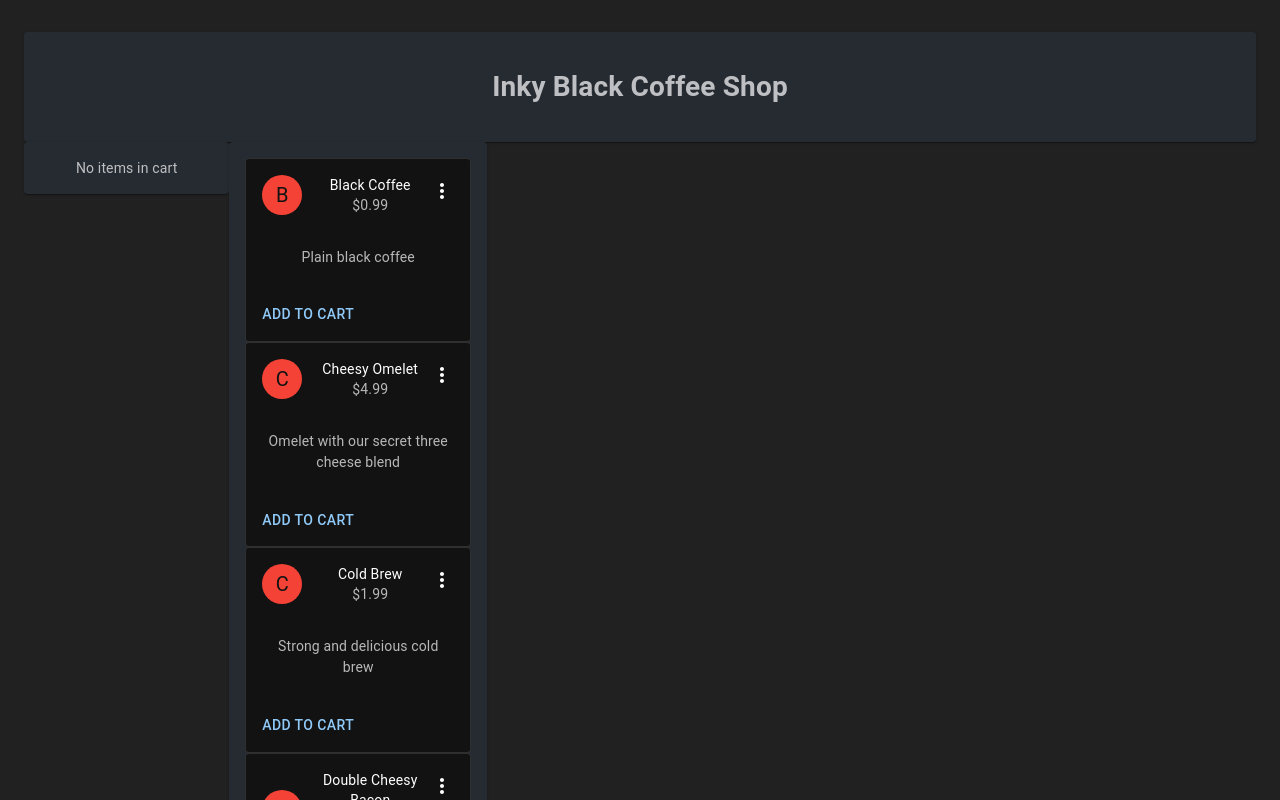
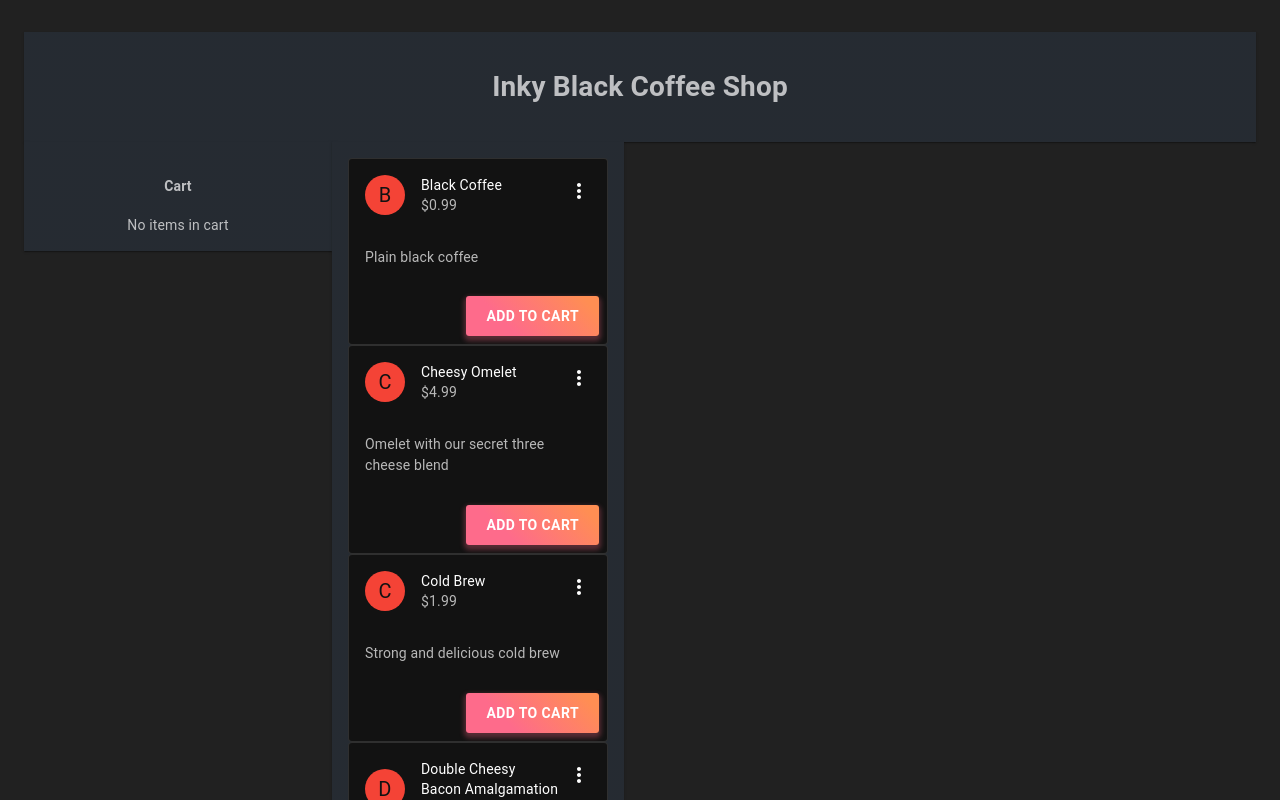
Before and after one commit to butterscotchstallion/inky-black-coffee-shop, a React (Vite) app: page / in a window 1280 px wide. Built offline with nearby package versions, Linux system fonts and the light colour scheme.

Commit message:
Implements some more cart features
- Adds FancyButton
- Adds cart actions and implements cart delete
- Adds cart/FancyButton styles

```diff
--- a/src/App.tsx
+++ b/src/App.tsx
@@ -2,7 +2,6 @@ import { Box, Container, Grid } from '@mui/material';
 import { useEffect } from 'react';
 import './app.css';
 import CartContents from './features/cart/CartContents';
-import { CartItem } from './features/cart/cart.slice';
 import { Item } from './features/grid/Item';
 import ProductList from './features/products/ProductList';
 interface AppProps {
@@ -12,33 +11,6 @@ function App({ theme }: AppProps) {
   useEffect(() => {
     document.title = 'Inky Black Coffee Shop';
   }, []);
-
-  const allItems: CartItem[] = [
-    {
-      id: 1,
-      price: 0.99,
-      name: 'Black Coffee',
-      description: 'Plain black coffee',
-    },
-    {
-      id: 2,
-      price: 4.99,
-      name: 'Cheesy Omelet',
-      description: 'Omelet with our secret three cheese blend',
-    },
-    {
-      id: 3,
-      price: 1.99,
-      name: 'Cold Brew',
-      description: 'Strong and delicious cold brew',
-    },
-    {
-      id: 4,
-      price: 3.99,
-      name: 'Double Cheesy Bacon Amalgamation',
-      description: 'Much bacon many cheese',
-    },
-  ];
 
   return (
     <Box
@@ -60,15 +32,17 @@ function App({ theme }: AppProps) {
               <h1>Inky Black Coffee Shop</h1>
             </Item>
           </Grid>
+        </Grid>
 
-          <Grid item xs={2}>
+        <Grid container>
+          <Grid item xs={3}>
             <Item theme={theme}>
               <CartContents />
             </Item>
           </Grid>
 
-          <Grid item xs={8}>
-            <ProductList theme={theme} items={allItems} />
+          <Grid item xs={9}>
+            <ProductList />
           </Grid>
         </Grid>
       </Container>
--- a/src/features/cart/AddToCartButton.tsx
+++ b/src/features/cart/AddToCartButton.tsx
@@ -1,7 +1,7 @@
-import { Button } from '@mui/material';
+import { useState } from 'react';
 import { useDispatch } from 'react-redux';
+import FancyButton from '../fancy-button/FancyButton';
 import { CartItem, addItem } from './cart.slice';
-import { useState } from 'react';
 
 interface AddToCartProps {
   item: CartItem;
@@ -17,8 +17,8 @@ export default function AddToCartButton({ item }: AddToCartProps) {
   }
 
   return (
-    <Button disabled={disabled} onClick={onClick}>
-      Add to cart
-    </Button>
+    <FancyButton disabled={disabled} onClick={onClick}>
+      Add To Cart
+    </FancyButton>
   );
 }
--- a/src/features/cart/CartContents.tsx
+++ b/src/features/cart/CartContents.tsx
@@ -1,32 +1,65 @@
-import { useSelector } from 'react-redux';
+import DeleteIcon from '@mui/icons-material/Delete';
+import {
+  IconButton,
+  Table,
+  TableBody,
+  TableCell,
+  TableContainer,
+  TableRow,
+} from '@mui/material';
+import { useDispatch, useSelector } from 'react-redux';
 import { RootState } from '../../store';
+import './cart-contents.scss';
 import { CartItem } from './cart.slice';
-import { Table, TableCell, TableBody, TableRow } from '@mui/material';
+import { removeItem } from './cart.actions';
 
 export default function CartContents() {
   const subtotal = useSelector((state: RootState) => state.cart.subtotal);
   const items: CartItem[] = useSelector((state: RootState) => {
     return state.cart.items;
   });
+  const dispatch = useDispatch();
 
-  return items.length ? (
-    <Table>
+  function onDeleteClicked(itemId: number) {
+    dispatch(removeItem(itemId));
+  }
+
+  return (
+    <section>
+      <h4>Cart</h4>
+      {items.length > 0 ? (
+        <TableContainer>
+          <Table className='cart-contents-table'>
             <TableBody>
               {items.map((item: CartItem) => (
                 <TableRow key={item.id}>
                   <TableCell>{item.name}</TableCell>
                   <TableCell>{item.price}</TableCell>
+                  <TableCell width='5%'>
+                    <IconButton
+                      onClick={() => onDeleteClicked(item.id)}
+                      title='Remove item'
+                      aria-label='delete'
+                    >
+                      <DeleteIcon />
+                    </IconButton>
+                  </TableCell>
                 </TableRow>
               ))}
               <TableRow>
                 <TableCell>
                   <strong>Subtotal</strong>
                 </TableCell>
-          <TableCell>{subtotal}</TableCell>
+                <TableCell align='right' colSpan={2}>
+                  <strong>{subtotal}</strong>
+                </TableCell>
               </TableRow>
             </TableBody>
           </Table>
+        </TableContainer>
       ) : (
         <span>No items in cart</span>
+      )}
+    </section>
   );
 }
--- /dev/null
+++ b/src/features/cart/cart-contents.scss
@@ -0,0 +1,5 @@
+.cart-contents-table {
+    tbody tr:last-child td {
+        border: 0
+    }
+}
--- /dev/null
+++ b/src/features/cart/cart.actions.ts
@@ -0,0 +1,3 @@
+import { createAction } from "@reduxjs/toolkit";
+
+export const removeItem = createAction<number>('cart/removeItem');
--- a/src/features/cart/cart.slice.ts
+++ b/src/features/cart/cart.slice.ts
@@ -1,6 +1,7 @@
 import type { PayloadAction } from '@reduxjs/toolkit';
 import { createSlice } from '@reduxjs/toolkit';
 import { RootState } from '../../store';
+import { without } from 'lodash';
 
 export interface CartItem {
     id: number;
@@ -23,6 +24,11 @@ export const cartSlice = createSlice({
     name: 'cart',
     initialState,
     reducers: {
+        removeItem: (state, action: PayloadAction<number>) => {
+            state.items = state.items.filter((item: CartItem) => {
+                return item.id === action.payload;
+            });
+        },
         addItem: (state, action: PayloadAction<CartItem>) => {
             const item: CartItem = action.payload;
             const exists = state.items.find((stateItem: CartItem) => {
@@ -46,5 +52,5 @@ export const cartSlice = createSlice({
 });
 
 export const selectCart = (state: RootState) => state.cart.items;
-export const { addItem } = cartSlice.actions;
+export const { addItem, removeItem } = cartSlice.actions;
 export default cartSlice.reducer;
--- a/src/features/fancy-button/FancyButton.tsx
+++ b/src/features/fancy-button/FancyButton.tsx
@@ -1,6 +1,6 @@
-import React from 'react';
+import { Button } from '@material-ui/core';
 import { makeStyles } from '@material-ui/styles';
-import { Button } from '@material-ui/core';
+import './fancy-button.scss';
 
 const useStyles = makeStyles({
   root: {
@@ -9,12 +9,21 @@ const useStyles = makeStyles({
     borderRadius: 3,
     boxShadow: '0 3px 5px 2px rgba(255, 105, 135, .3)',
     color: 'white',
-    height: 48,
-    padding: '0 30px',
+    height: 40,
+    padding: '0 20px',
+    fontWeight: 'bold',
   },
 });
-
-export default function Hook() {
+export interface FancyButtonProps {
+  label: string;
+  onClick: CallableFunction;
+  disabled: boolean;
+}
+export default function FancyButton(props: any) {
   const classes = useStyles();
-  return <Button className={classes.root}>Hook</Button>;
+  return (
+    <Button {...props} className={classes.root}>
+      {props.children}
+    </Button>
+  );
 }
--- /dev/null
+++ b/src/features/fancy-button/fancy-button.scss
@@ -0,0 +1,6 @@
+.fancy-button {
+    &:disabled {
+        opacity: 0.5;
+        border: 1px solid lime;
+    }
+}
--- a/src/features/grid/Item.ts
+++ b/src/features/grid/Item.ts
@@ -9,4 +9,5 @@ export const Item = styled(Paper)(({ theme }: ItemProps) => ({
     padding: theme.spacing(2),
     textAlign: 'center',
     color: theme.palette.text.secondary,
+    borderRadius: 0
 }));
--- a/src/features/products/Product.tsx
+++ b/src/features/products/Product.tsx
@@ -11,12 +11,11 @@ import {
 } from '@mui/material';
 import { red } from '@mui/material/colors';
 import AddToCartButton from '../cart/AddToCartButton';
-import { CartItem } from '../cart/cart.slice';
-import { Item } from '../grid/Item';
+import './product.scss';
 
 export default function Product({ item }: any) {
   return (
-    <Card key={item.id} variant='outlined'>
+    <Card key={item.id} variant='outlined' className='product-card'>
       <CardHeader
         avatar={
           <Avatar sx={{ bgcolor: red[500] }} aria-label='recipe'>
@@ -36,8 +35,10 @@ export default function Product({ item }: any) {
           {item.description}
         </Typography>
       </CardContent>
-      <CardActions>
-        <AddToCartButton item={item} />
+      <CardActions disableSpacing>
+        <Grid container justifyContent='flex-end'>
+          <AddToCartButton item={item} />
+        </Grid>
       </CardActions>
     </Card>
   );
--- a/src/features/products/ProductList.tsx
+++ b/src/features/products/ProductList.tsx
@@ -1,28 +1,38 @@
-import MoreVertIcon from '@mui/icons-material/MoreVert';
-import {
-  Avatar,
-  Card,
-  CardActions,
-  CardContent,
-  CardHeader,
-  Grid,
-  IconButton,
-  Typography,
-} from '@mui/material';
-import { red } from '@mui/material/colors';
-import AddToCartButton from '../cart/AddToCartButton';
+import { Grid } from '@mui/material';
 import { CartItem } from '../cart/cart.slice';
+import Product from './Product';
 import { Item } from '../grid/Item';
-import Product from './Product';
 
-interface ProductListParams {
-  items: CartItem[];
-  theme: any;
-}
+export default function ProductList({ theme }: any) {
+  const items: CartItem[] = [
+    {
+      id: 1,
+      price: 0.99,
+      name: 'Black Coffee',
+      description: 'Plain black coffee',
+    },
+    {
+      id: 2,
+      price: 4.99,
+      name: 'Cheesy Omelet',
+      description: 'Omelet with our secret three cheese blend',
+    },
+    {
+      id: 3,
+      price: 1.99,
+      name: 'Cold Brew',
+      description: 'Strong and delicious cold brew',
+    },
+    {
+      id: 4,
+      price: 3.99,
+      name: 'Double Cheesy Bacon Amalgamation',
+      description: 'Much bacon many cheese',
+    },
+  ];
 
-export default function ProductList({ theme, items }: ProductListParams) {
   return (
-    <Grid container spacing={3} gap={3}>
+    <Grid container spacing={3} flexDirection='row'>
       <Grid item xs={4}>
         <Item theme={theme}>
           {items.map((allItem: CartItem) => (
--- /dev/null
+++ b/src/features/products/product.scss
@@ -0,0 +1,3 @@
+.product-card {
+    text-align: left;
+}
```
Also changed, not shown: 1 other file (tests, documents, lock files or other folders). Lines whose indentation alone changed are shown as unchanged.
